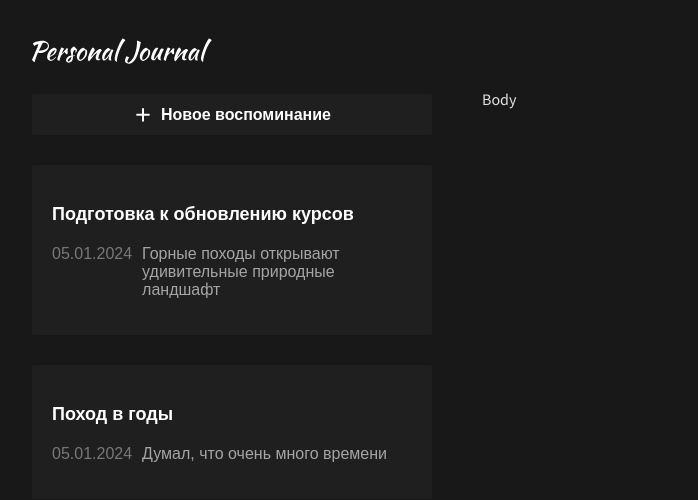
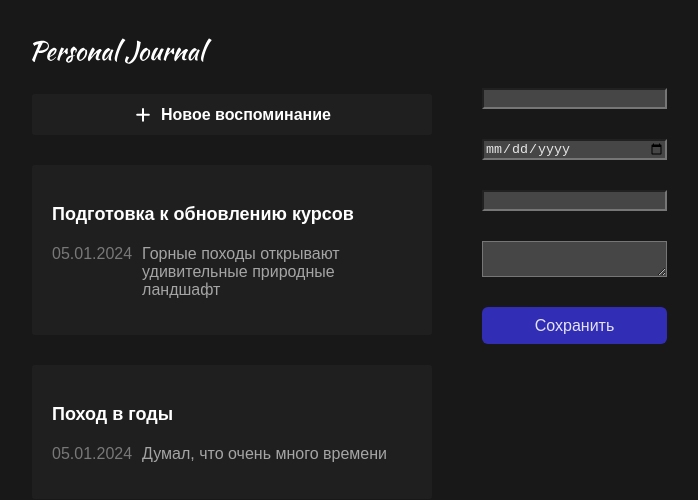
Before and after one commit to anturchin/journal-delivery-app, a React (Vite) app in the folder journal/: page / in a window 1280 px wide. Shown: the top 500 px of the page, without its empty margins (6-704 px from the left). Built offline with nearby package versions, Linux system fonts and the light colour scheme.

Commit message:
feat: add journal-form component

```diff
--- a/journal/src/App.jsx
+++ b/journal/src/App.jsx
@@ -5,6 +5,8 @@ import JournalItem from './components/JournalItem/JournalItem';
 import JournalList from './components/JournalList/JournalList';
 import Body from './layouts/Body/Body';
 import LeftPanel from './layouts/LeftPanel/LeftPanel';
+import JournalForm from './components/JournalForm/JournalForm';
+
 import './App.css';
 
 function App() {
@@ -44,7 +46,7 @@ function App() {
 				</JournalList>
 			</LeftPanel>
 			<Body>
-				Body
+				<JournalForm />
 			</Body>
 		</div>
 	);
--- a/journal/src/components/Button/Button.css
+++ b/journal/src/components/Button/Button.css
@@ -6,6 +6,7 @@
 	transition: background 0.25s;
 	font-size: 16px;
 	border: none;
+	color: rgba(255, 255, 255, 0.87);
 }
 
 .accent:hover {
--- a/journal/src/components/Button/Button.jsx
+++ b/journal/src/components/Button/Button.jsx
@@ -1,17 +1,9 @@
 import './Button.css';
-import { useState } from 'react';
 
-function Button() {
-	const [text, setText] = useState('Сохранить');
-	console.log('Ререндер');
-
-	const clicked = () => {
-		setText(t => t + '!');
-		console.log(text);
-	};
+function Button({text}) {
 
 	return (
-		<button onClick={clicked} className='button accent'>{text}</button>
+		<button className='button accent'>{text}</button>
 	);
 }
 
--- /dev/null
+++ b/journal/src/components/JournalForm/JournalForm.css
@@ -0,0 +1,17 @@
+.journal-form {
+	display: flex;
+	flex-direction: column;
+	gap: 30px;
+}
+
+.journal-form__input {
+	background: rgba(255, 255, 255, 0.2);
+	color: rgba(255, 255, 255, 0.87);
+	outline: none;
+}
+
+.journal-form__textarea {
+	background: rgba(255, 255, 255, 0.2);
+	color: rgba(255, 255, 255, 0.87);
+	outline: none;
+}
--- /dev/null
+++ b/journal/src/components/JournalForm/JournalForm.jsx
@@ -0,0 +1,31 @@
+import { useState } from 'react';
+import Button from '../Button/Button';
+import './JournalForm.css';
+
+const JournalForm = () => {
+
+	const [value, setValue] = useState('');
+
+	const onInputChange = (e) => {
+		setValue(e.target.value);
+	};
+
+	const onSubmitForm = (e) => {
+		e.preventDefault();
+		const formData = new FormData(e.target);
+		const formProps = Object.fromEntries(formData);
+		console.log(formProps);
+	};
+
+	return (
+		<form className="journal-form" onSubmit={onSubmitForm}>
+			<input className="journal-form__input" type="text" name="header"/>
+			<input className="journal-form__input" type="date" name="date"/>
+			<input className="journal-form__input" type="text" name="tag" value={value} onChange={onInputChange} />
+			<textarea className="journal-form__textarea" name="post"></textarea>
+			<Button text="Сохранить"/>
+		</form>
+	);
+};
+
+export default JournalForm;
--- a/journal/src/components/JournalItem/JournalItem.css
+++ b/journal/src/components/JournalItem/JournalItem.css
@@ -1,7 +1,7 @@
 .journal-item {
 	border-radius: 3px;
 	background: rgba(255, 255, 255, 0.03);
-	color: #FFF;
+	color: #fff;
 	padding: 20px;
 }
 
```
